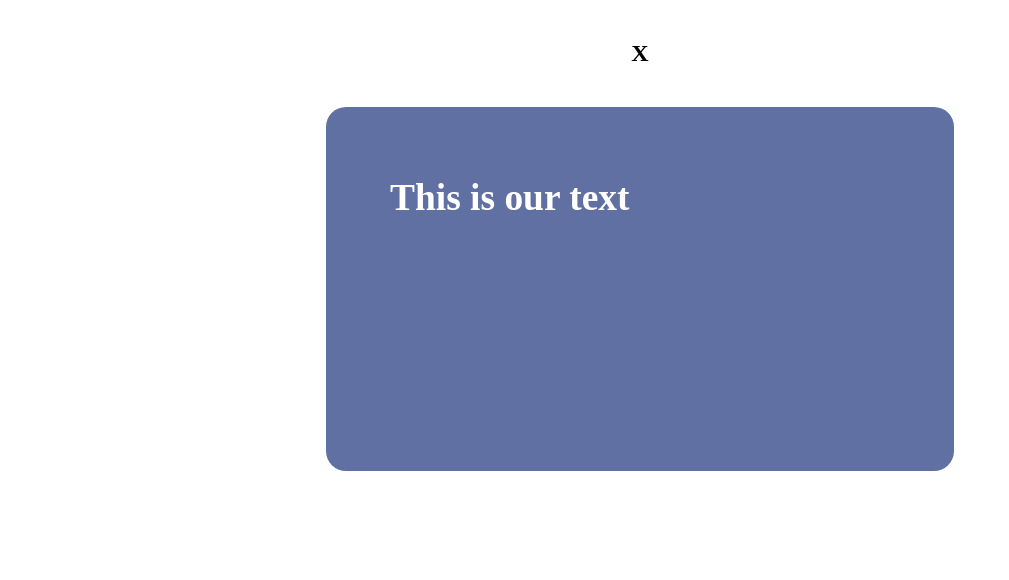
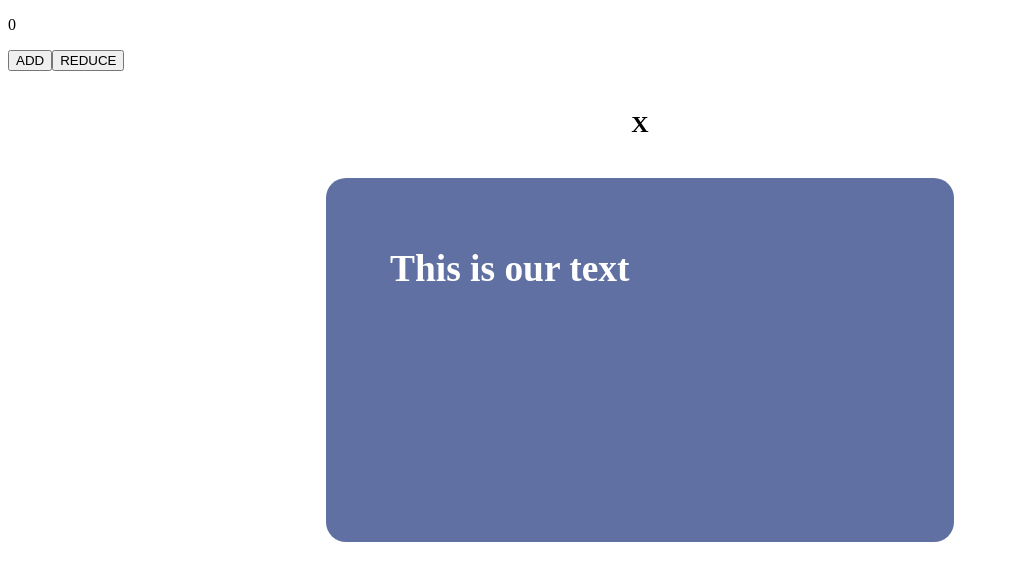
Before and after one commit to sakibhasan-24/react-basic-state, a React (Vite) app: page / in a window 1280 px wide. Shown: the top 580 px of the page, without its empty margins (0-1009 px from the left). Built offline with nearby package versions, Linux system fonts and the light colour scheme.

Commit message:
setvalue pass as parameter

```diff
--- a/src/App.jsx
+++ b/src/App.jsx
@@ -4,6 +4,7 @@ import "./App.css";
 function App() {
   return (
     <>
+      <Add />
       <Modal />
     </>
   );
@@ -32,3 +33,24 @@ function Modal() {
     </>
   );
 }
+
+function Add() {
+  const [value, setValue] = useState(0);
+  const handleAdd = () => {
+    // setValue((v) => v + 1);
+    setTimeout(() => {
+      setValue((v) => v + 1);
+      // setValue(value + 1);
+    }, 2000);
+  };
+  const handleRemove = () => {
+    setValue((v) => v - 1);
+  };
+  return (
+    <>
+      <p>{value}</p>
+      <button onClick={handleAdd}>ADD</button>
+      <button onClick={handleRemove}>REDUCE</button>
+    </>
+  );
+}
```
